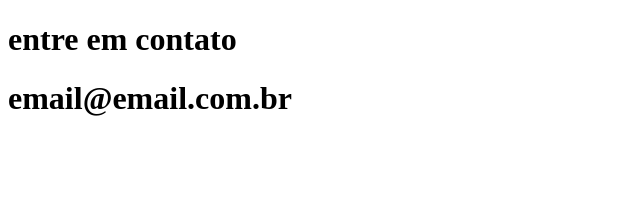
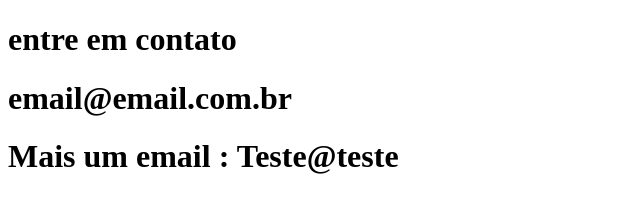
Before and after one commit to DanielPFerreira/sistema-de-cadastro, a plain HTML site: page contato.html in a window 1280 px wide. Shown: the whole page, without its empty margins (0-640 px from the left). Drawn offline with Linux system fonts and the light colour scheme.

Commit message:
Adicionando mais um email

```diff
--- a/contato.html
+++ b/contato.html
@@ -9,5 +9,6 @@
 <body>
     <h1>entre em contato</h1>
     <h1>email@email.com.br</h1>
+	<h1>Mais um email : Teste@teste</h1>
 </body>
 </html>
```
